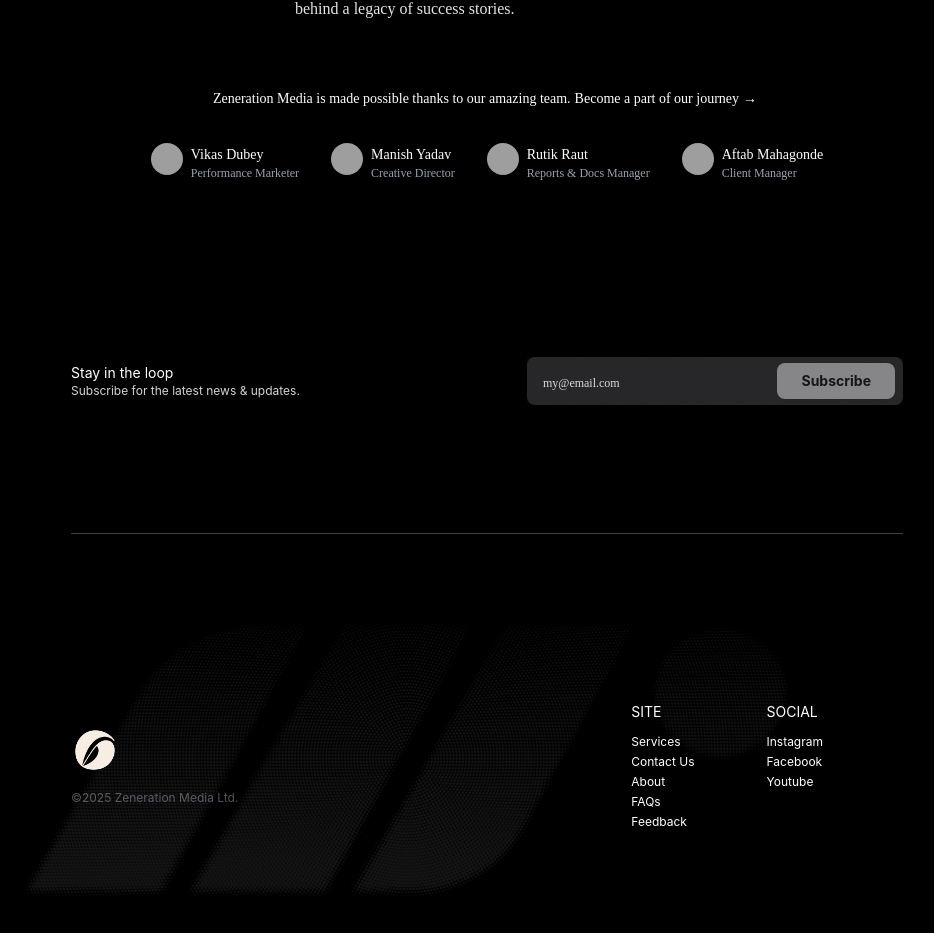
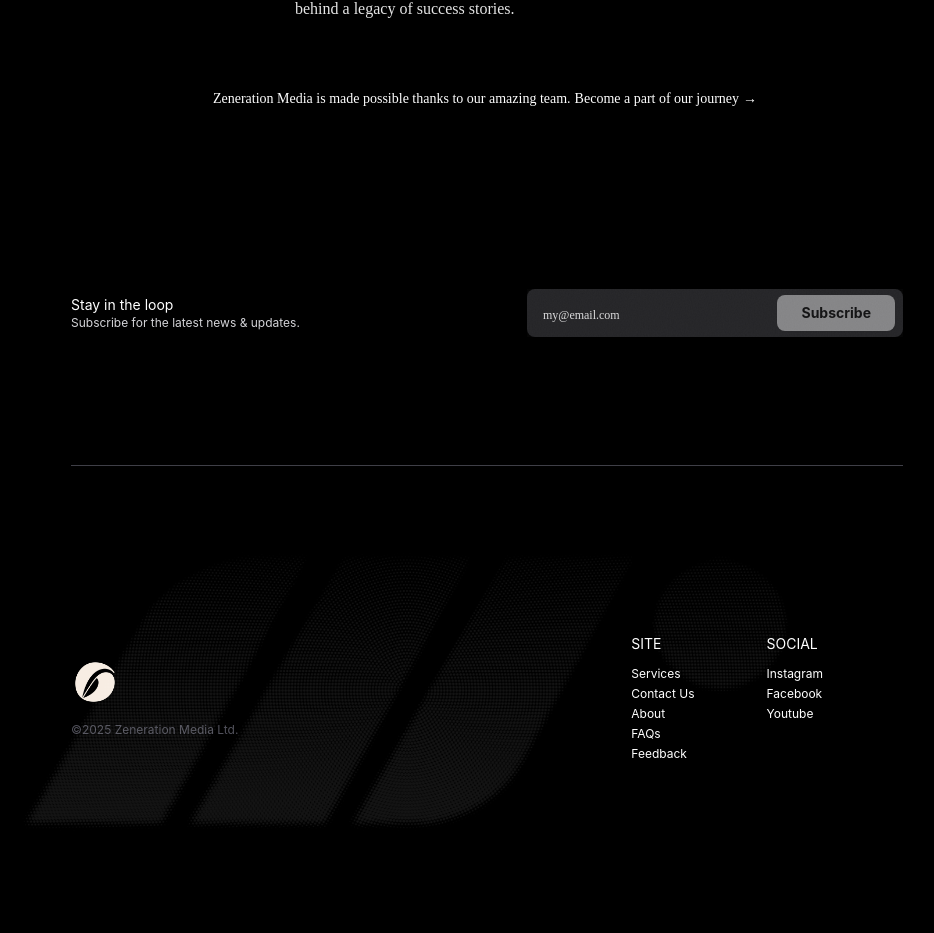
Before and after one commit to irakeshchoudhary/Zeneration-Media--Frontend, a React (Vite) app: page /about in a window 1280 px wide. Shown: the part 995-1928 px from the top of the page, without its empty margins (153-1087 px from the left). Built offline with nearby package versions, Linux system fonts and the light colour scheme; grey boxes are pictures that could not be loaded; a web font is replaced by a local one.

Commit message:
Removed teams profile

```diff
--- a/src/components/Main/About.jsx
+++ b/src/components/Main/About.jsx
@@ -82,7 +82,7 @@ const About = () => {
                     </span>
                 </button>
 
-                <div className="flex flex-wrap items-center justify-center gap-8 mt-6">
+                {/* <div className="flex flex-wrap items-center justify-center gap-8 mt-6">
                     {[
                         {
                             name: "Vikas Dubey",
@@ -117,7 +117,7 @@ const About = () => {
                             </div>
                         </div>
                     ))}
-                </div>
+                </div> */}
             </div>
             {/* Animated Subscribe Card */}
             <AnimatePresence>
--- a/src/components/Main/LeadFormDialog.jsx
+++ b/src/components/Main/LeadFormDialog.jsx
@@ -44,6 +44,7 @@ export default function LeadFormDialog({ triggerButtonText = "Book Free Strategy
         }
         setLoading(true);
         try {
+            console.log("Submitting Lead Form:", form);
             await submitLeadForm(form);
             setShowSuccess(true);
             setOpen(false);
@@ -218,7 +219,7 @@ export default function LeadFormDialog({ triggerButtonText = "Book Free Strategy
                                         className="bg-white text-black hover:bg-zinc-200"
                                         disabled={loading}
                                     >
-                                        {loading ? <Loader2 className="animate-spin mr-2" size={16} /> : 'Submit'}
+                                        {loading ? <Loader2 className="animate-spin" size={16} /> : 'Submit'}
                                     </Button>
                                 </div>
                             </form>
```
